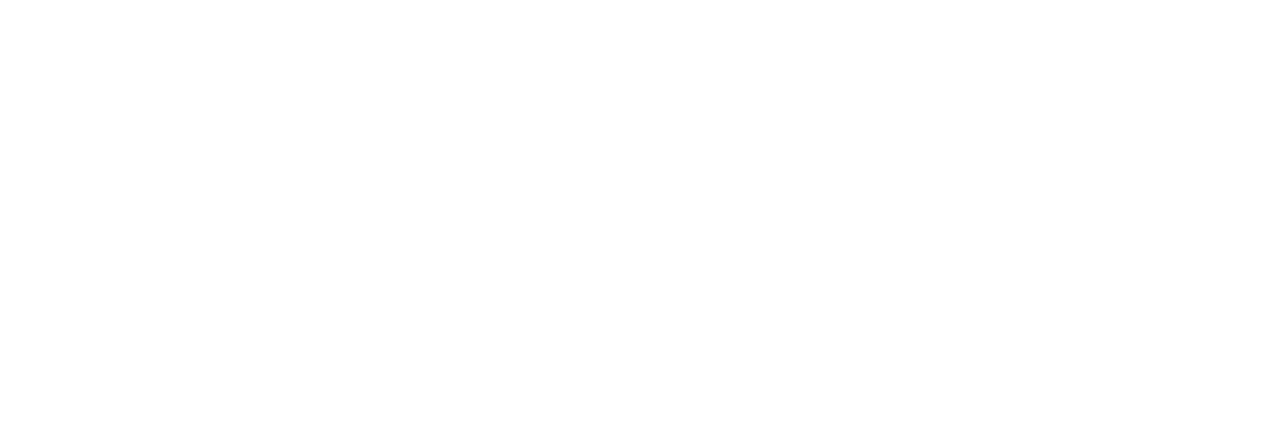
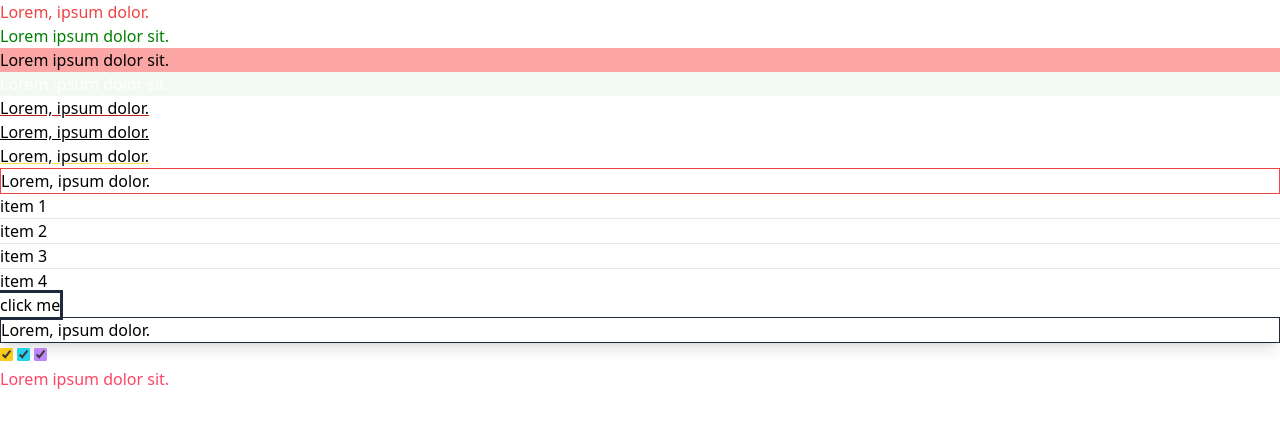
Before and after one commit to cloudgustPro/tailwind, a website: page 02-colors/index.html in a window 1280 px wide. Drawn offline with nearby package versions, Linux system fonts and the light colour scheme.

Commit message:
tailwind color

```diff
--- a/02-colors/index.html
+++ b/02-colors/index.html
@@ -12,21 +12,41 @@
     <!-- white, black, red, green, blue, orange, yellow, purple, lime, emerald, teal, cyan, indigo, violet, fuchsia, pink, rose, sky, gray, slate, zinc, neutral, stone, amber,  -->
 
     <!-- Text Colors -->
+    <p class="text-red-500">Lorem, ipsum dolor.</p>
+   <p class="text-[green]">Lorem ipsum dolor sit.</p>
 
     <!-- Background Colors -->
+    <p class="bg-red-300">Lorem ipsum dolor sit.</p>
+    <p class="bg-[green] bg-opacity-5 text-white">Lorem ipsum dolor sit.</p>
 
     <!-- Text Underline -->
+    <p class="underline decoration-red-700">Lorem, ipsum dolor.</p>
+    <p class="underline">Lorem, ipsum dolor.</p>
+    <p class="underline decoration-yellow-300">Lorem, ipsum dolor.</p>
 
     <!-- Border Colors -->
+    <p class="border border-red-500">Lorem, ipsum dolor.</p>
 
     <!-- Divide Colors -->
+    <div class="divide-y">
+      <div>item 1</div>
+      <div>item 2</div>
+      <div>item 3</div>
+      <div>item 4</div>
+    </div>
 
     <!-- Outline Colors -->
+  <button class="outline outline-slate-800">click me</button>
 
     <!-- Box Shadow Colors (Opacity defaults to 100, but you can set it)-->
+    <div class="border border-slate-800 shadow-lg">Lorem, ipsum dolor.</div>
 
     <!-- Accent Colors -->
+    <input class="accent-yellow-400" type="checkbox" name="" id="" checked />
+    <input class="accent-cyan-400" type="checkbox" name="" id="" checked />
+    <input class="accent-purple-400" type="checkbox" name="" id="" checked />
 
     <!-- Arbitrary Colors -->
+    <div class="text-[#ff4565]">Lorem ipsum dolor sit.</div>
   </body>
 </html>
--- /dev/null
+++ b/style.css
@@ -0,0 +1,3 @@
+@import 'tailwindcss/base';
+@import 'tailwindcss/components';
+@import 'tailwindcss/utilities';
```
Also changed, not shown: 01-utility-first/index.html (+5 -11 lines), package.json (added, +12 -0 lines), tailwind.config.js (added, +9 -0 lines), 1 other file.
